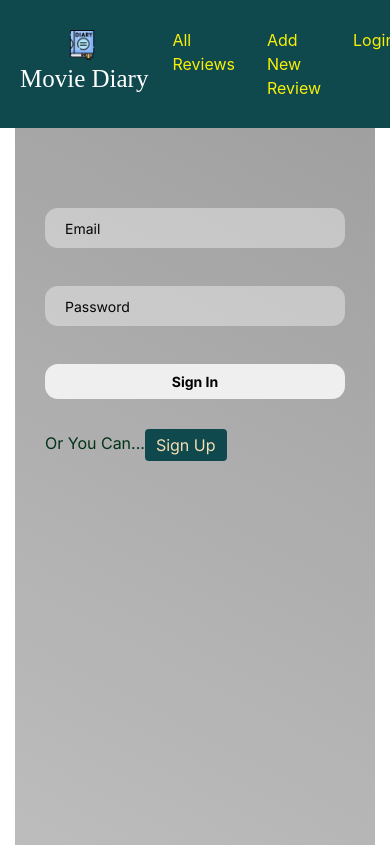
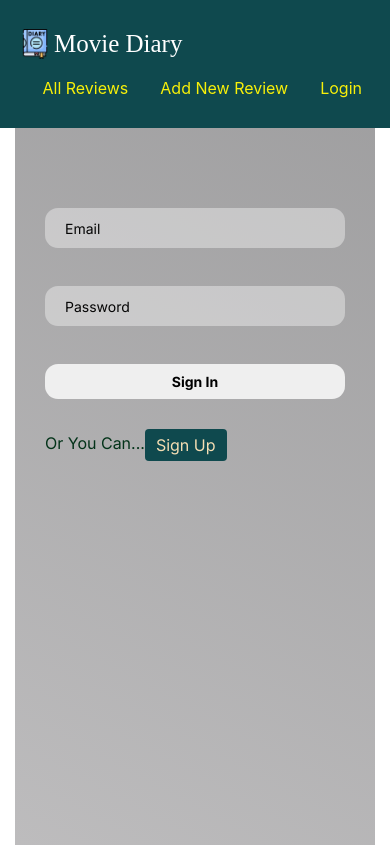
Before and after one commit to Rakibul-Islam-GitHub/Movie-Diary-NextJS-project, a Next.js app: page /login in a window 390 px wide. Shown: the top 847 px of the page. Built offline with nearby package versions, Linux system fonts and the light colour scheme.

Commit message:
style updated

```diff
--- a/components/NavbarComponent.js
+++ b/components/NavbarComponent.js
@@ -12,7 +12,7 @@ const NavbarComponent = () => {
 
     <Navbar  variant="dark" style={{padding:'20px', backgroundColor:'#0f494e'}}>
 
-     <div className='container'>
+     <div className='container nav-link-wrap'>
 
      <Link href="/" passHref>
 
--- a/styles/globals.css
+++ b/styles/globals.css
@@ -102,10 +102,15 @@ footer a{
 
   .review-form{
 
-    width: 150%;
+    width: 115%;
     padding: 15px;
     border: 1px solid #8776977e;
 
 }
 
+.nav-link-wrap{
+  flex-wrap: wrap !important;
+
 }
+
+}
```
